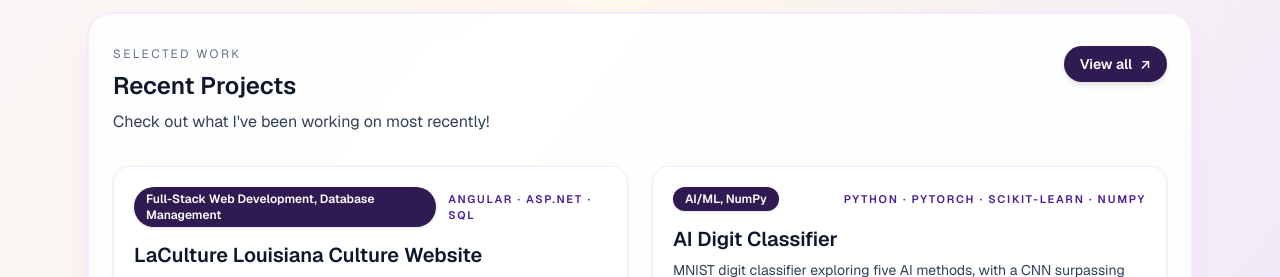
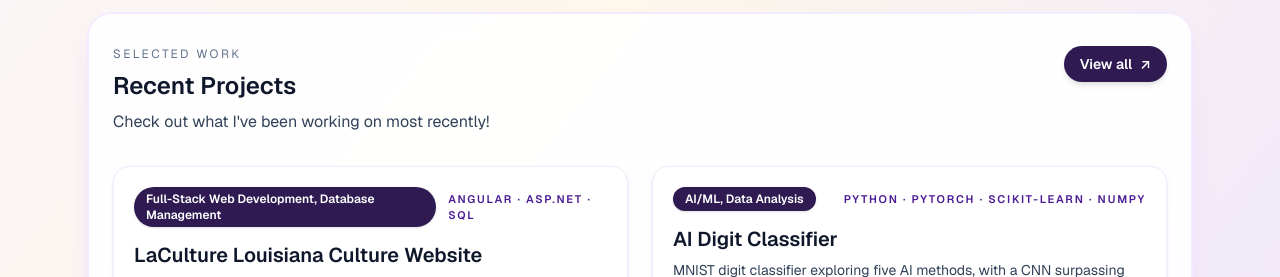
Before and after one commit to fschaf2/personal-portfolio, a Next.js app: page / in a window 1280 px wide. Shown: the part 821-1098 px from the top of the page. Built offline with nearby package versions, Linux system fonts and the light colour scheme; no server answers.

Commit message:
Update badge for AI Digit Classifier project

```diff
--- a/app/page.tsx
+++ b/app/page.tsx
@@ -11,7 +11,7 @@ export default function HomePage() {
     },
     {
       title: "AI Digit Classifier",
-      badge: "AI/ML, NumPy",
+      badge: "AI/ML, Data Analysis",
       summary:
         "MNIST digit classifier exploring five AI methods, with a CNN surpassing 99% accuracy plus confusion matrices and probability maps.",
       tech: "Python · PyTorch · Scikit-learn · Numpy",
```
